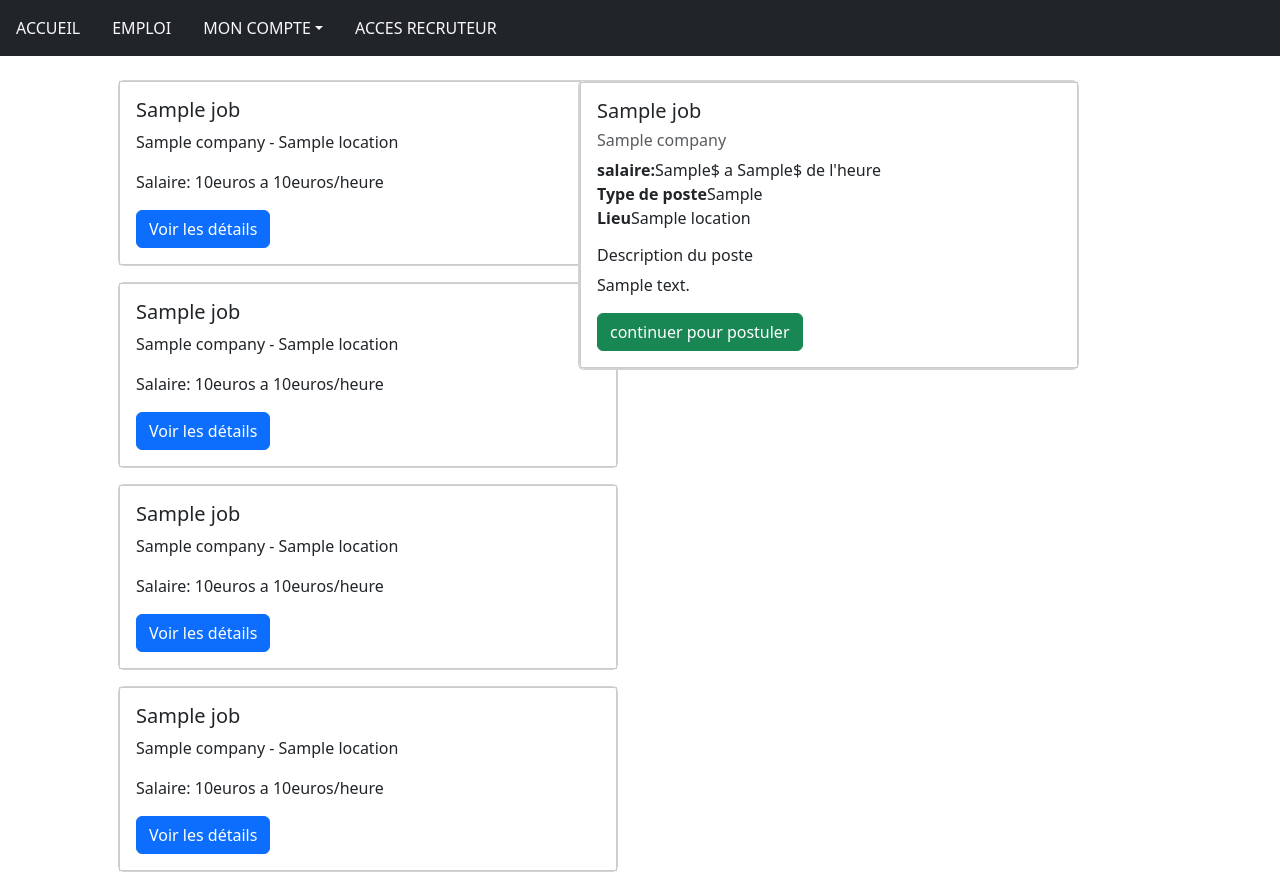
After one commit to EvanOLP03/Job-Board, a Django app: template Job_Board/accueil/templates/accueil/find.html in a window 1280 px wide. The commit adds this page. Run offline with Django 5.2, Linux system fonts and the light colour scheme; the template is opened without the code that fills it: most values are stand-ins (such as "Sample title", 1, 10 or a date in 2020).

Commit message:
ajout de la page principale

```diff
--- /dev/null
+++ b/Job_Board/accueil/static/accueil/find.css
@@ -0,0 +1,20 @@
+.card{
+
+    display: flex;
+    flex-wrap: wrap;
+    gap: 20px;
+    width: 500px;
+    flex-direction: row;
+    margin-left:0px;
+}
+
+.card-body{
+    justify-content: flex-start;
+    padding:20px;
+    border: 1px solid #ccc;
+    flex:1
+}
+
+#side{
+    padding-left: 100px;
+}
--- /dev/null
+++ b/Job_Board/accueil/templates/accueil/find.html
@@ -0,0 +1,107 @@
+{% load static %}
+<!DOCTYPE html>
+<html lang="en">
+<head>
+    <meta charset="UTF-8">
+    <meta name="viewport" content="width=device-width, initial-scale=1.0">
+    <link rel="stylesheet" href="{% static 'accueil/find.css' %}">
+    <link href="https://cdn.jsdelivr.net/npm/bootstrap@5.3.0-alpha1/dist/css/bootstrap.min.css" rel="stylesheet">
+    <title>Document</title>
+</head>
+<body>
+    <nav class="navbar navbar-expand-md navbar-light bg-dark">
+        <ul class="navbar-nav">
+                    <li class="nav-item" >
+                        <a class= "nav-link text-light font-weight-bold text-uppercase px-3" href="#">Accueil</a>
+                    </li>
+                    <li class="nav-item" >
+                        <a class= "nav-link text-light font-weight-bold text-uppercase px-3" href="#"> Emploi</a>
+                    </li>
+                    <li class="nav-item dropdown" >
+                        <a class= "nav-link dropdown-toggle text-light font-weight-bold text-uppercase px-3"href="#" role="button" data-toggle="dropdown" aria-haspopup="true " aria-expanded="false">Mon compte</a>
+                        <div class="dropdown-menu">
+                            <a class="dropdown-item" href="#">S'inscrire</a>
+                            <a class="dropdown-item" href="#">Se connecter</a>
+                        </div>
+                    </li>
+                    <li class="nav-item" >
+                        <a class= "nav-link text-light font-weight-bold text-uppercase px-3" href="#">Acces recruteur</a>
+                    </li>
+        </ul>
+    </nav>
+
+
+
+        <!-- <div class="col-lg-6 position-relative d-lg-block bg-image" style="background-image: url('joanna-kosinska-1_CMoFsPfso-unsplash.jpg')">
+        </div>           -->
+    <section class="container">
+        <div class="container mt-4 ms-4">
+            <div class="row">
+
+                <div class="col-md-4">
+                    <div class="card mb-3 ">
+                        <div class="card-body">
+                            <h5 class="card-title">{{job.title}}</h5>
+                            <p class="card-text">{{job.company}} - {{job.location}}</p>
+                            <p class="card-text"> Salaire: {{job.salary_min}}euros a {{job.salary_max}}euros/heure</p>
+                            <a href=" url 'job_detail' job.id " class="btn btn-primary">Voir les détails</a>
+                        </div>
+                    </div>
+                    <div class="card mb-3 ">
+                        <div class="card-body">
+                            <h5 class="card-title">{{job.title}}</h5>
+                            <p class="card-text">{{job.company}} - {{job.location}}</p>
+                            <p class="card-text"> Salaire: {{job.salary_min}}euros a {{job.salary_max}}euros/heure</p>
+                            <a href=" url 'job_detail' job.id " class="btn btn-primary">Voir les détails</a>
+                        </div>
+                    </div>
+                    <div class="card mb-3 ">
+                        <div class="card-body">
+                            <h5 class="card-title">{{job.title}}</h5>
+                            <p class="card-text">{{job.company}} - {{job.location}}</p>
+                            <p class="card-text"> Salaire: {{job.salary_min}}euros a {{job.salary_max}}euros/heure</p>
+                            <a href=" url 'job_detail' job.id " class="btn btn-primary">Voir les détails</a>
+                        </div>
+                    </div>
+                    <div class="card mb-3 ">
+                        <div class="card-body">
+                            <h5 class="card-title">{{job.title}}</h5>
+                            <p class="card-text">{{job.company}} - {{job.location}}</p>
+                            <p class="card-text"> Salaire: {{job.salary_min}}euros a {{job.salary_max}}euros/heure</p>
+                            <a href=" url 'job_detail' job.id " class="btn btn-primary">Voir les détails</a>
+                        </div>
+                    </div>
+                </div>
+
+                <div class="col-md-8" id="side">
+                    <div class="card">
+                        <div class="card mb-0">
+                            <div class="card-body">
+                                <h5 class="card-title">{{ job.title}}</h5>
+                                <h6 class="card-substitle mb-2 text-muted">{{ job.company}}</h6>
+                                <p class="card-text">
+                                    <strong>salaire:</strong>{{job.salaire_min}}$ a {{job.salaire_max}}$ de l'heure <br>
+                                    <strong>Type de poste</strong>{{job.job_type}}<br>
+                                    <strong>Lieu</strong>{{job.location}}<br>
+                                </p>
+                                <h6 class="card-substitle mb-2 mt-3">Description du poste</h6>
+                                <p class="card-text">{{Job.description}}</p>
+                                <a href=" url 'job_detail' job.id " class="btn btn-success">continuer pour postuler</a>
+                            </div>
+                        </div>
+                    </div>
+                </div>
+            </div>
+        </div>
+    </div>
+    </section>
+
+
+
+
+<script src="https://code.jquery.com/jquery-3.5.1.slim.min.js"></script>
+<script src="https://cdn.jsdelivr.net/npm/bootstrap@4.5.2/dist/js/bootstrap.bundle.min.js"></script>
+
+
+</body>
+</html>
--- a/Job_Board/accueil/templates/accueil/login.html
+++ b/Job_Board/accueil/templates/accueil/login.html
@@ -14,7 +14,7 @@
 <body>
     <div class="row vh-100 g-0">
         <div class="col-lg-6 position-relative d-lg-block">
-            <div class="bg-holger" style="background-image: url({% static 'login/BG.jpg' %});"></div>
+            <div class="bg-holger" style="background-image: url({% static 'login/BG.jpg' 2});"></div>
         </div>
 
 
```
Also changed, not shown: Job_Board/accueil/static/find.css (added, +20 -0 lines).
